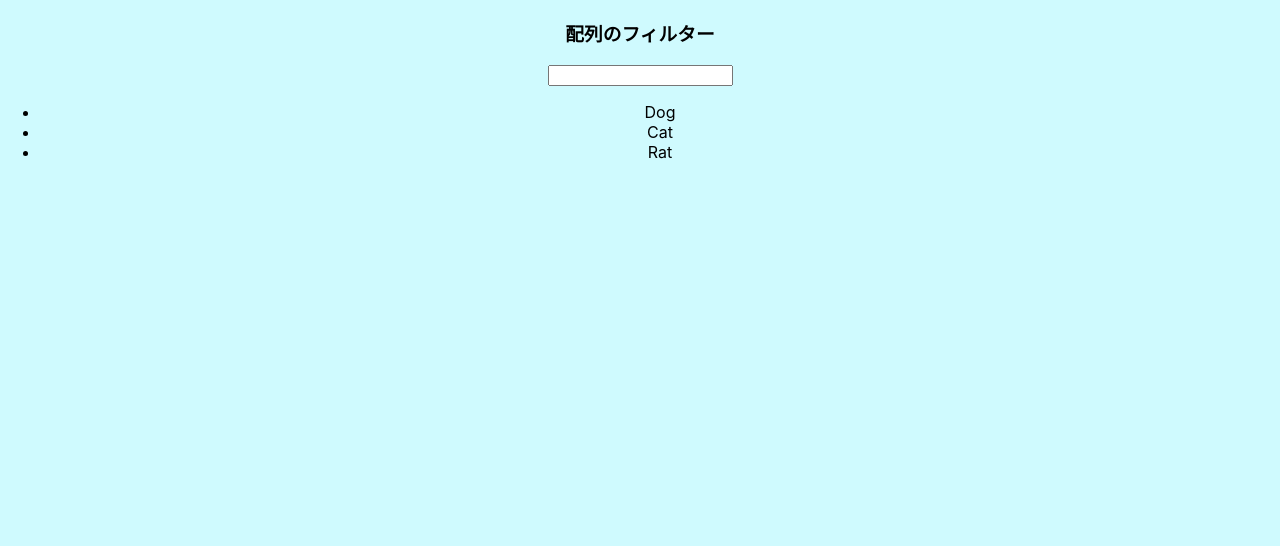
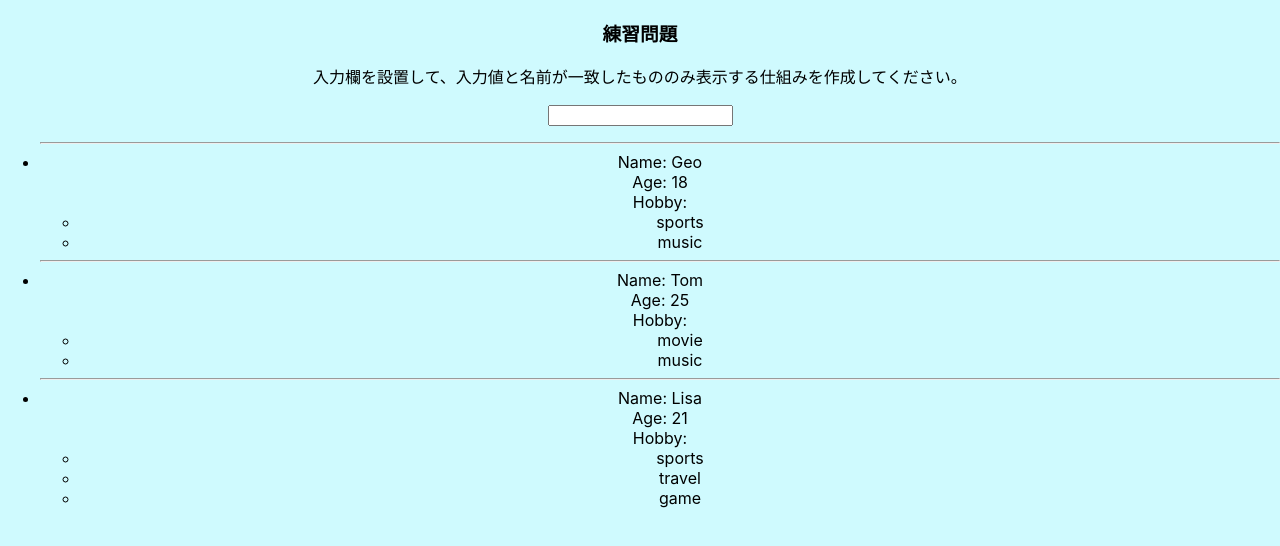
Before and after one commit to yooda123/sample_react, a React (Create React App) app: page / in a window 1280 px wide. Shown: the top 546 px of the page. Built offline with nearby package versions, Linux system fonts and the light colour scheme.

Commit message:
06_control_and_form_050_practice_filter

```diff
--- a/src/components/Example.js
+++ b/src/components/Example.js
@@ -1,19 +1,39 @@
-import { useState } from "react";
+import Profile from "./Profile";
+import {useState} from 'react';
 
-const animals = ["Dog", "Cat", "Rat"];
+const persons = [
+  {
+    name: "Geo",
+    age: 18,
+    hobbies: ["sports", "music"],
+  },
+  {
+    name: "Tom",
+    age: 25,
+    hobbies: ["movie", "music"],
+  },
+  {
+    name: "Lisa",
+    age: 21,
+    hobbies: ["sports", "travel", "game"],
+  },
+];
 
 const Example = () => {
-  const [filterVal, setFilterVal] = useState("")
+  const [inputVal, setinputVal] = useState("");
 
   return (
     <>
-      <h3>配列のフィルター</h3>
-      <input type="text" value={filterVal} onChange={(e) => setFilterVal(e.target.value)}/>
+      <h3>練習問題</h3>
+      <p>入力欄を設置して、入力値と名前が一致したもののみ表示する仕組みを作成してください。</p>
+      <input type="text" value={inputVal} onChange={(e)=>setinputVal(e.target.value)} />
       <ul>
-        {animals
-          .filter((animal) => animal.indexOf(filterVal) >= 0)
-          .map((animal) => (
-          <li key={animal}>{animal}</li>
+        {persons
+        .filter((person) => person.name.indexOf(inputVal) !== -1)
+        .map((person) => (
+          <li key={person.name}>
+            <Profile {...person} />
+          </li>
         ))}
       </ul>
     </>
--- /dev/null
+++ b/src/components/Profile.js
@@ -0,0 +1,19 @@
+const Profile = ({ name, age, hobbies }) => {
+  return (
+    <div>
+      <hr />
+      <div>Name: {name}</div>
+      <div>Age: {age}</div>
+      <div>
+        <div>Hobby:</div>
+        <ul>
+          {hobbies.map((hobby) => (
+            <li key={hobby}>{hobby}</li>
+          ))}
+        </ul>
+      </div>
+    </div>
+  );
+};
+
+export default Profile;
```
